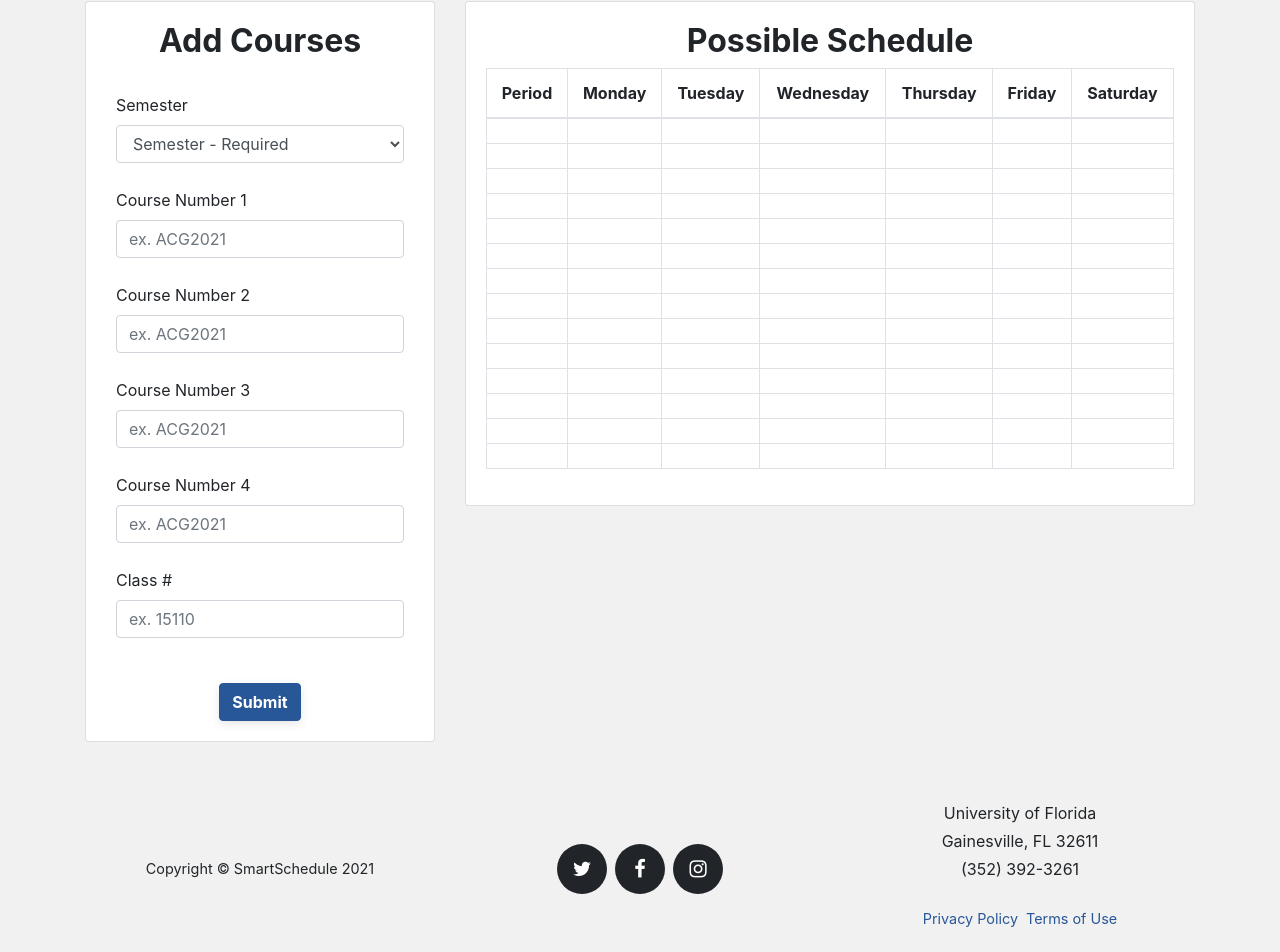
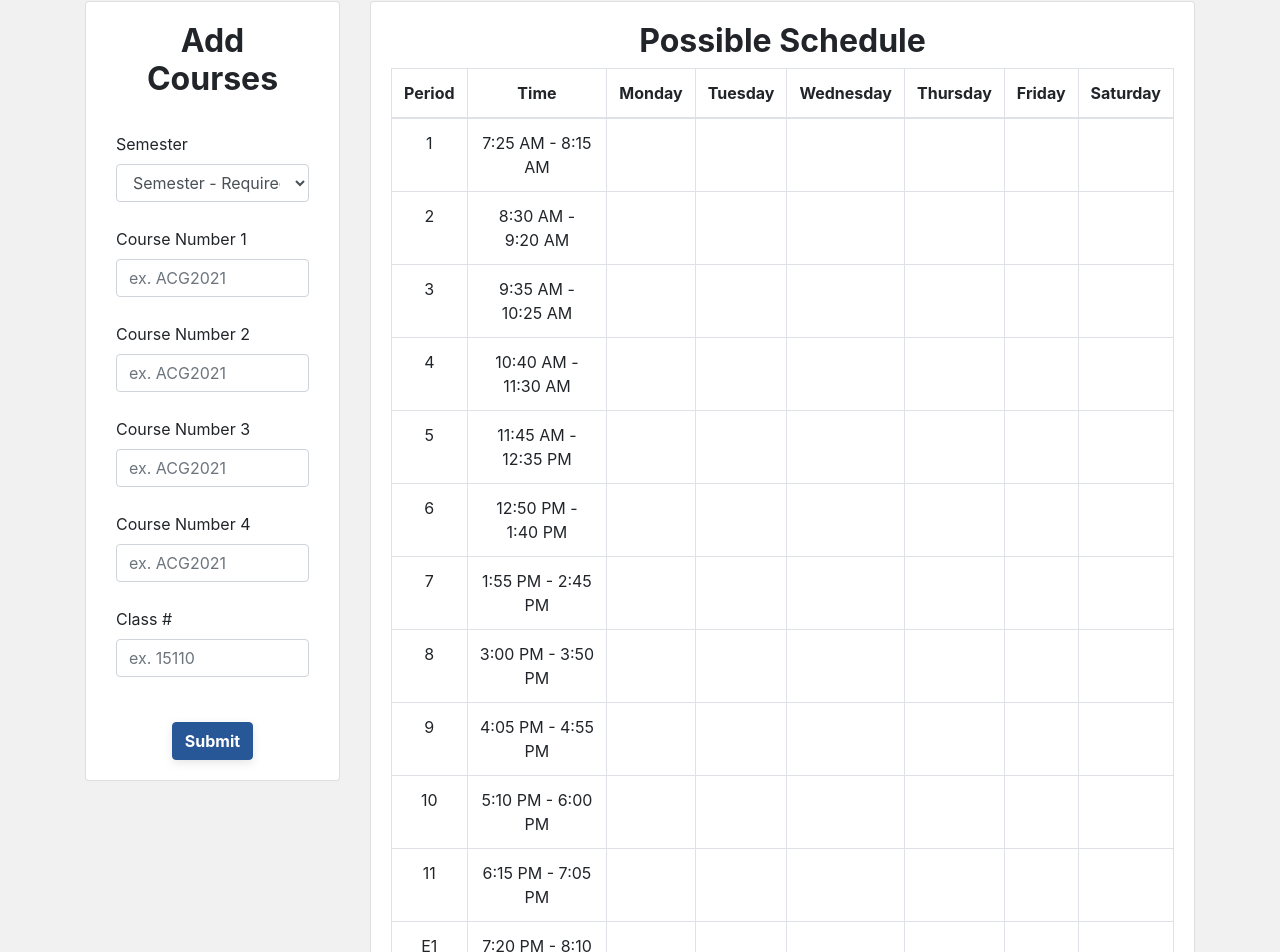
Before and after one commit to frongilloz/SmartSchedule, a React (Create React App) app in the folder ss-app/front/: page /schedule in a window 1280 px wide. Shown: the part 76-1028 px from the top of the page. Built offline with nearby package versions, Linux system fonts and the light colour scheme.

Commit message:
Added Periods and Times to Schedule

```diff
--- a/ss-app/front/src/components/Pages/Schedule.js
+++ b/ss-app/front/src/components/Pages/Schedule.js
@@ -2,6 +2,28 @@ import React, { Component } from 'react';
 
 import { Form, Col, Card, Button, Container, Row , Table} from 'react-bootstrap';
 import './basic.css';
+
+const periods = ["1", "2", "3", "4", "5", "6", "7", "8", "9", "10", "11", "E1", "E2", "E3"];
+
+const times = [
+    "7:25 AM - 8:15 AM",
+    "8:30 AM - 9:20 AM",
+    "9:35 AM - 10:25 AM",
+    "10:40 AM - 11:30 AM",
+    "11:45 AM - 12:35 PM",
+    "12:50 PM - 1:40 PM",
+    "1:55 PM - 2:45 PM",
+    "3:00 PM - 3:50 PM",
+    "4:05 PM - 4:55 PM",
+    "5:10 PM - 6:00 PM",
+    "6:15 PM - 7:05 PM",
+    "7:20 PM - 8:10 PM",
+    "8:20 PM - 9:10 PM",
+    "9:20 PM - 10:10 PM"];
+
+// maybe have a 2D array that will contain the in-class potential schedules
+// first, fill it with empty space
+let TestSchdule = Array(14).fill(0).map(row => new Array(6).fill(" "))
 
 const Schedule = props => {
 
@@ -66,19 +88,18 @@ const Schedule = props => {
     console.log('ClassNumInt: ', event.target.value);
     };
 
-    const periods = ["1", "2", "3", "4", "5", "6", "7", "8", "9", "10", "11", "E1", "E2", "E3"];
 
+    function generateHeading(props) {
 
-    // maybe have a 2D array that will contain the in-class potential schedules
-    // first, fill it with empty space
-    let TestSchdule = Array(14).fill(0).map(row => new Array(6).fill(' '))
+    }
+
 
   return (
     <div className='App'>
 
       <Container>
         <Row>
-          <Col sm={4}>
+          <Col sm={3}>
 
             <Card body>
 
@@ -175,13 +196,14 @@ const Schedule = props => {
           </Card>
           </Col>
 
-        <Col sm={8}>
+        <Col sm={9}>
           <Card body>
               <h2>Possible Schedule</h2>
               <table class="table table-bordered">
                   <thead>
                     <tr>
                       <th scope="col">Period</th>
+                      <th scope="col">Time</th>
                       <th scope="col">Monday</th>
                       <th scope="col">Tuesday</th>
                       <th scope="col">Wednesday</th>
@@ -194,7 +216,8 @@ const Schedule = props => {
                       {TestSchdule.slice(0, TestSchdule.length).map((item, index) => {
                       return (
                           <tr key={index}>
-                              <td key={item[0]}>{item[0]}</td>
+                              <td>{periods[index]}</td>
+                              <td>{times[index]}</td>
                               <td key={item[1]}>{item[1]}</td>
                               <td key={item[2]}>{item[2]}</td>
                               <td key={item[3]}>{item[3]}</td>
```
